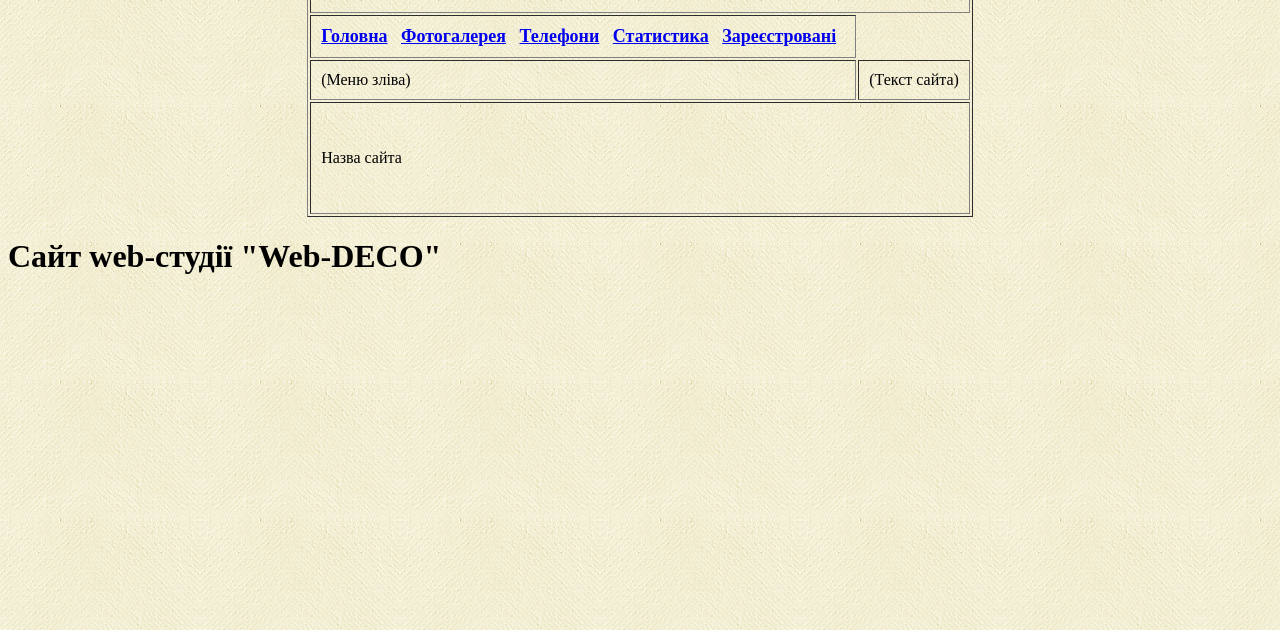
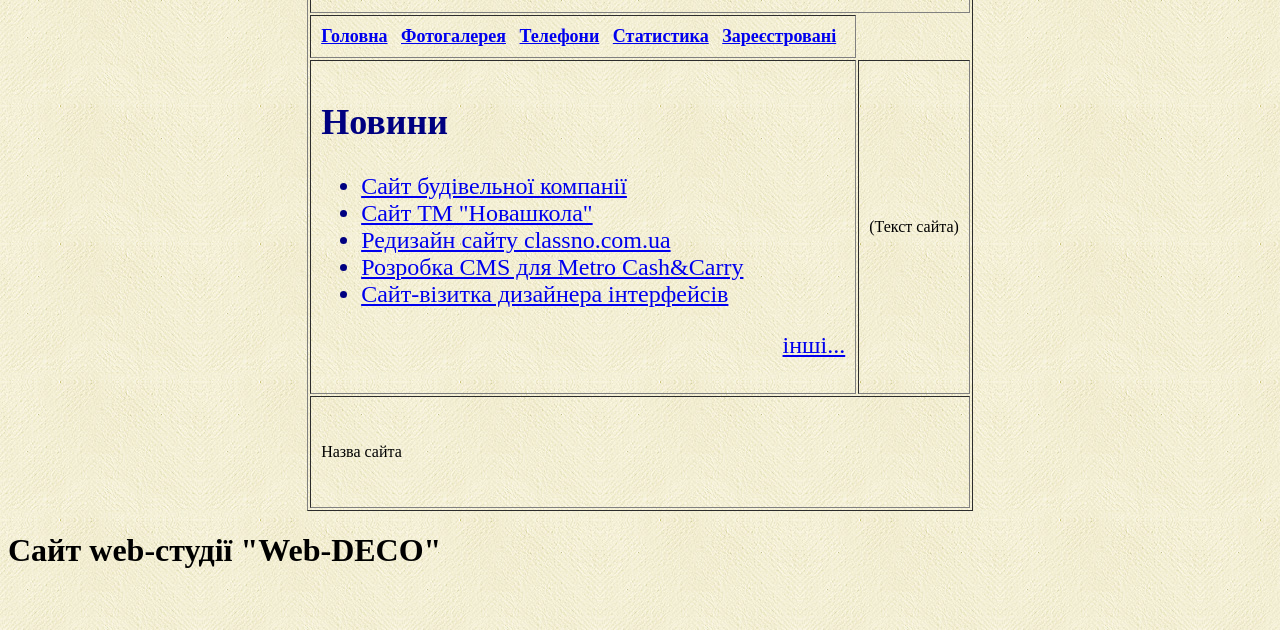
Before and after one commit to Streltsov1/Streltsov1.github.io, a plain HTML site: page index.html in a window 1280 px wide. Shown: the part 170-800 px from the top of the page. Drawn offline with Linux system fonts and the light colour scheme.

Commit message:
07 - Меню зліва

```diff
--- a/index.html
+++ b/index.html
@@ -23,7 +23,19 @@
             </td>
         </tr>
         <tr>
-            <td wight ="30%" valign="top">(Меню зліва)</td>
+            <td wight ="30%" valign="top">
+                <font size="5" color="navy"><h2>Новини</h2></fon>
+                <font size="5">
+                    <ul>
+                        <li><a href="#">Сайт будівельної компанії</a></li>
+                        <li><a href="#">Сайт ТМ "Новашкола"</a></li>
+                        <li><a href="#">Редизайн сайту classno.com.ua</a></li>
+                        <li><a href="#">Розробка CMS для Metro Cash&Carry</a></li>
+                        <li><a href="#">Сайт-візитка дизайнера інтерфейсів</a></li>
+                        <p align="right"><a href="#">інші...</a></p>
+                    </ul>
+                </font>
+            </td>
             <td widht ="70%">(Текст сайта)</td>
         </tr>
         <tr>
```
